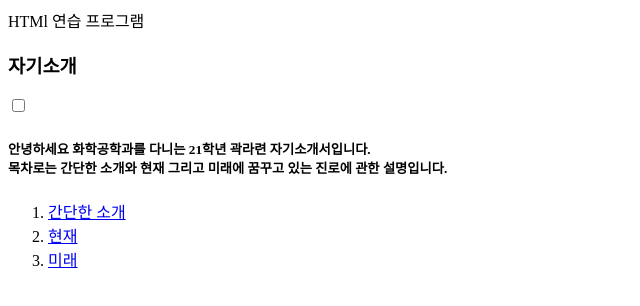
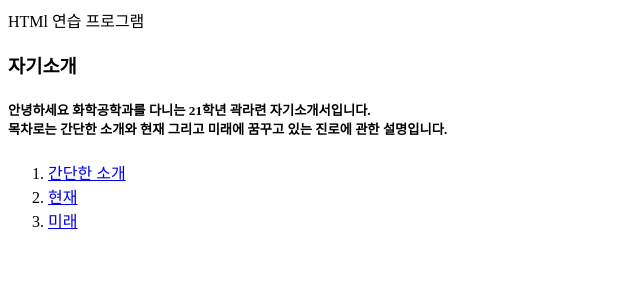
Before and after one commit to kawkraryeon/web-site-introduce, a plain HTML site: page index.html in a window 1280 px wide. Shown: the whole page, without its empty margins (0-640 px from the left). Drawn offline with Linux system fonts and the light colour scheme.

Commit message:
Add files via upload

```diff
--- a/index.html
+++ b/index.html
@@ -6,7 +6,7 @@
 </head>
 <body>
   HTMl 연습 프로그램
-  <h3>자기소개</h3> <input type="checkbox">
+  <h3>자기소개</h3>
   <h5>안녕하세요 화학공학과를 다니는 21학년 곽라련 자기소개서입니다.
   <br>목차로는 간단한 소개와 현재 그리고 미래에 꿈꾸고 있는 진로에 관한 설명입니다.</h5>
 
```
Also changed, not shown: 4.html (+1 -0 lines), 남동발전.jpeg (added).
